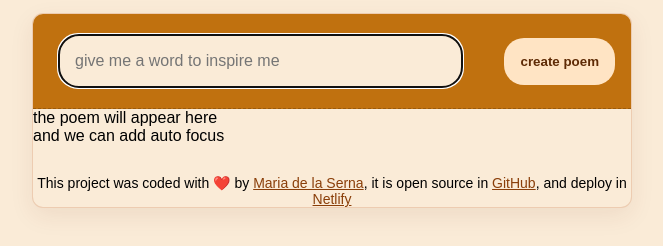
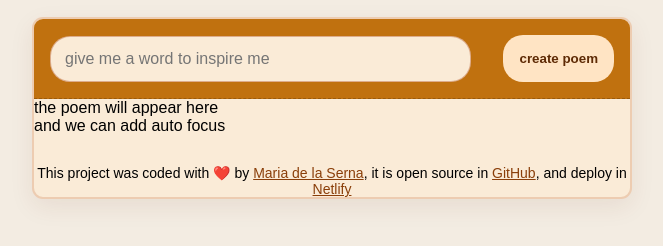
Before and after one commit to MariaBego56/AI-Poem-Generator, a plain HTML site: page index.html in a window 1280 px wide. Shown: the part 126-372 px from the top of the page, without its empty margins (308-971 px from the left). Drawn offline with Linux system fonts and the light colour scheme.

Commit message:
Update styles.css

```diff
--- a/src/styles.css
+++ b/src/styles.css
@@ -1,6 +1,6 @@
 body{
 
-  background-color:antiquewhite;
+  background-color:rgb(243, 236, 226);
   font-family: Arial, Helvetica, sans-serif;
   margin:0;
 
@@ -18,9 +18,10 @@ color: rgb(138, 62, 9);
 }
 
 .panel{
-
+padding: 14;
+margin-top: 20px;
   background-color: antiquewhite;
-    border: 1px solid rgba(193, 111, 64, 0.25);
+    border: 2px solid rgba(193, 111, 64, 0.25);
     border-radius: 11px;
     box-shadow: 0 8px 24px rgba(104, 44, 2, 0.08);
     overflow: hidden;
@@ -67,15 +68,15 @@ form{
 }
 
 .prompt{
-padding: 16px;
-background-color: antiquewhite;
-margin: 5px 10px;
-border: 50px rgba(193, 111, 64, 0.5);
-width: 75%;
-font-size: 16px;
-border-radius: 20px;
-line-height: 20px;
-color:rgb(138, 62, 9);
+    padding: 12px 14px;
+    background-color: antiquewhite;
+    width: 100%;
+    font-size: 16px;
+    line-height: 20px;
+    color: rgb(138, 62, 9);
+    border-radius: 20px;
+    border: 1px solid rgba(193, 111, 64, 0.5);
+    outline: none;
 
 
 }
```
